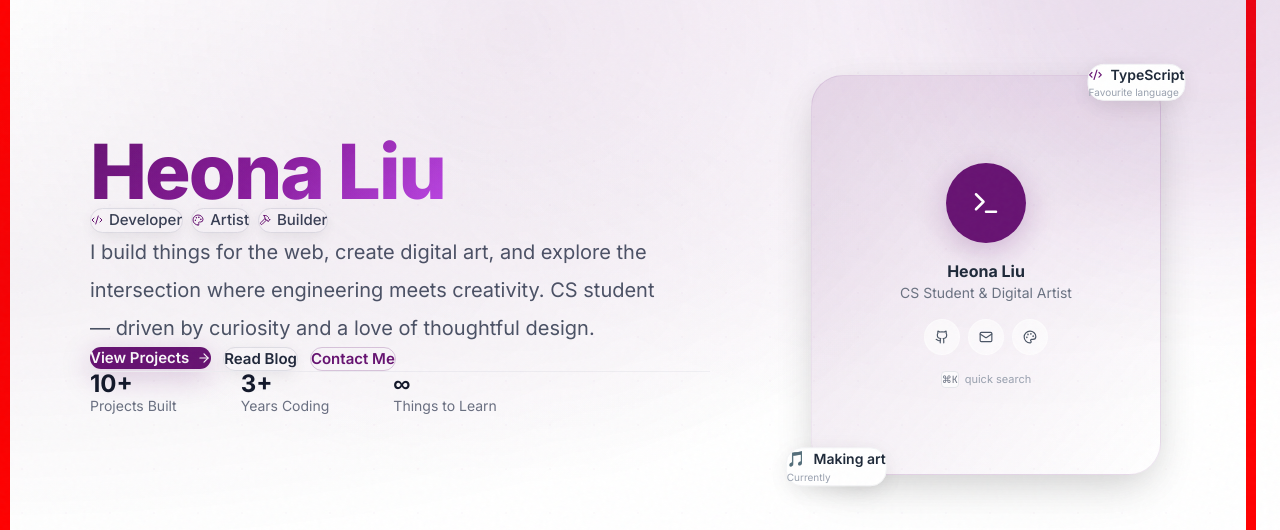
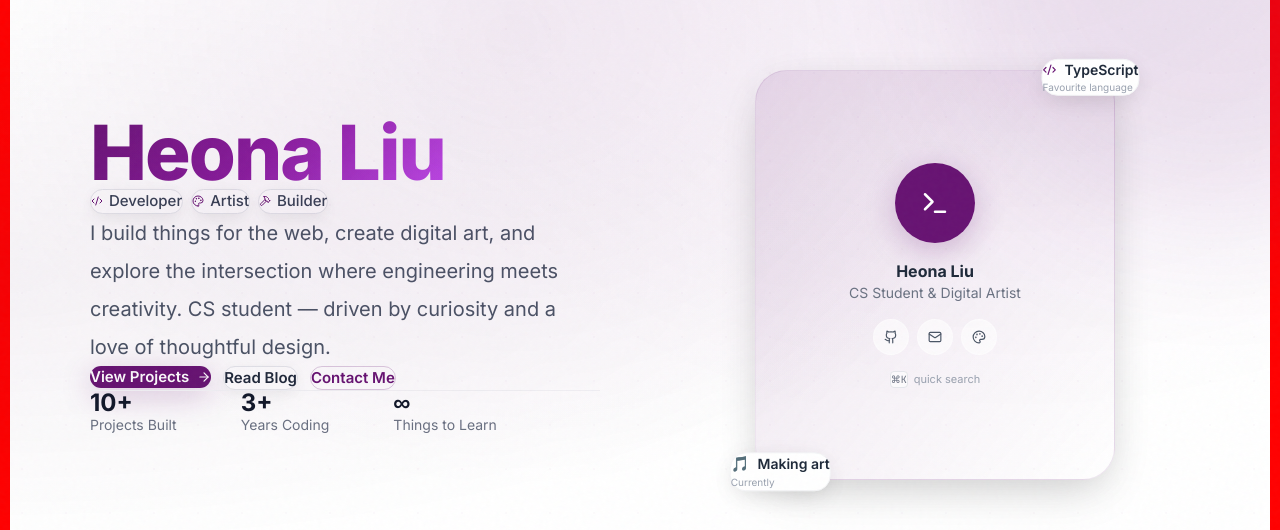
Before and after one commit to heonaliu/heona-website, a Next.js app: page / in a window 1280 px wide. Shown: the part 125-655 px from the top of the page. Built offline with nearby package versions, Linux system fonts and the light colour scheme; no server answers.

Commit message:
centered ish...

```diff
--- a/src/components/sections/Hero.tsx
+++ b/src/components/sections/Hero.tsx
@@ -91,25 +91,25 @@ export default function Hero() {
           className="
             grid
             grid-cols-1
-            lg:grid-cols-[620px_360px]
-            gap-16 lg:gap-24
+            lg:grid-cols-2
+            gap-16 lg:gap-20
             items-center
-            justify-center
             w-full
           "
         >
           {/* LEFT */}
-          <div className="flex justify-center lg:justify-start">
+          <div className="flex justify-center w-full">
             <motion.div
               variants={container}
               initial="hidden"
               animate="show"
               className="
-          flex flex-col
-          items-center lg:items-start
-          text-center lg:text-left
-          w-full
-        "
+                flex flex-col
+                items-center lg:items-start
+                text-center lg:text-left
+                w-full
+                max-w-[620px]
+              "
             >
               {/* Availability badge */}
               {/* <motion.div variants={item}>
@@ -258,13 +258,23 @@ export default function Hero() {
             transition={{ duration: 0.7, delay: 0.15, ease: "easeOut" }}
             className="
               order-1 lg:order-2
-              flex justify-center lg:justify-center"
+              flex justify-center
+              w-full
+            "
           >
             {/*
               Self-contained card — all decorative children stay inside
               the overflow-hidden wrapper.
             */}
-            <div className="relative w-[340px] h-[390px] sm:w-[350px] sm:h-[400px]">
+            <div
+              className="
+                relative
+                w-[280px] h-[330px]
+                sm:w-[320px] sm:h-[370px]
+                lg:w-[360px] lg:h-[410px]
+                shrink-0
+              "
+>
               {/* Main panel */}
               <div
                 className="w-full h-full rounded-[2rem]
```
